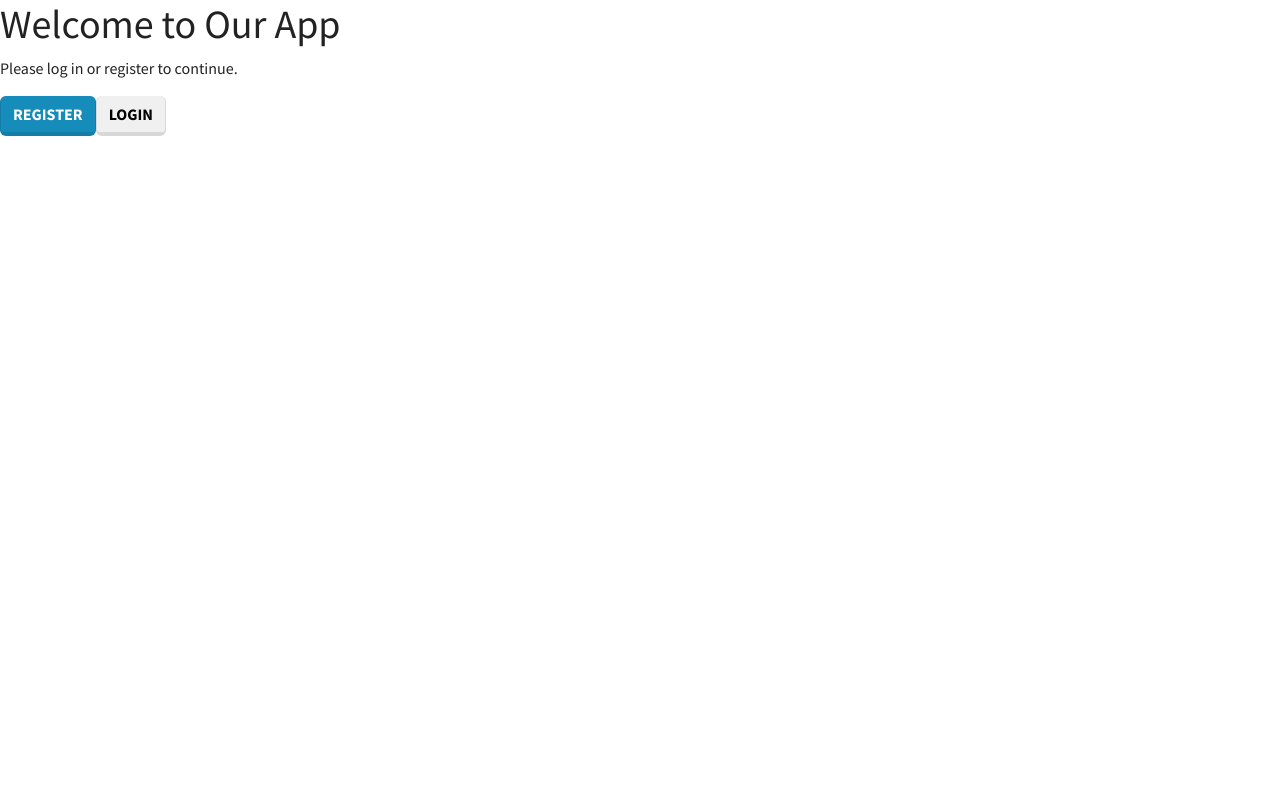
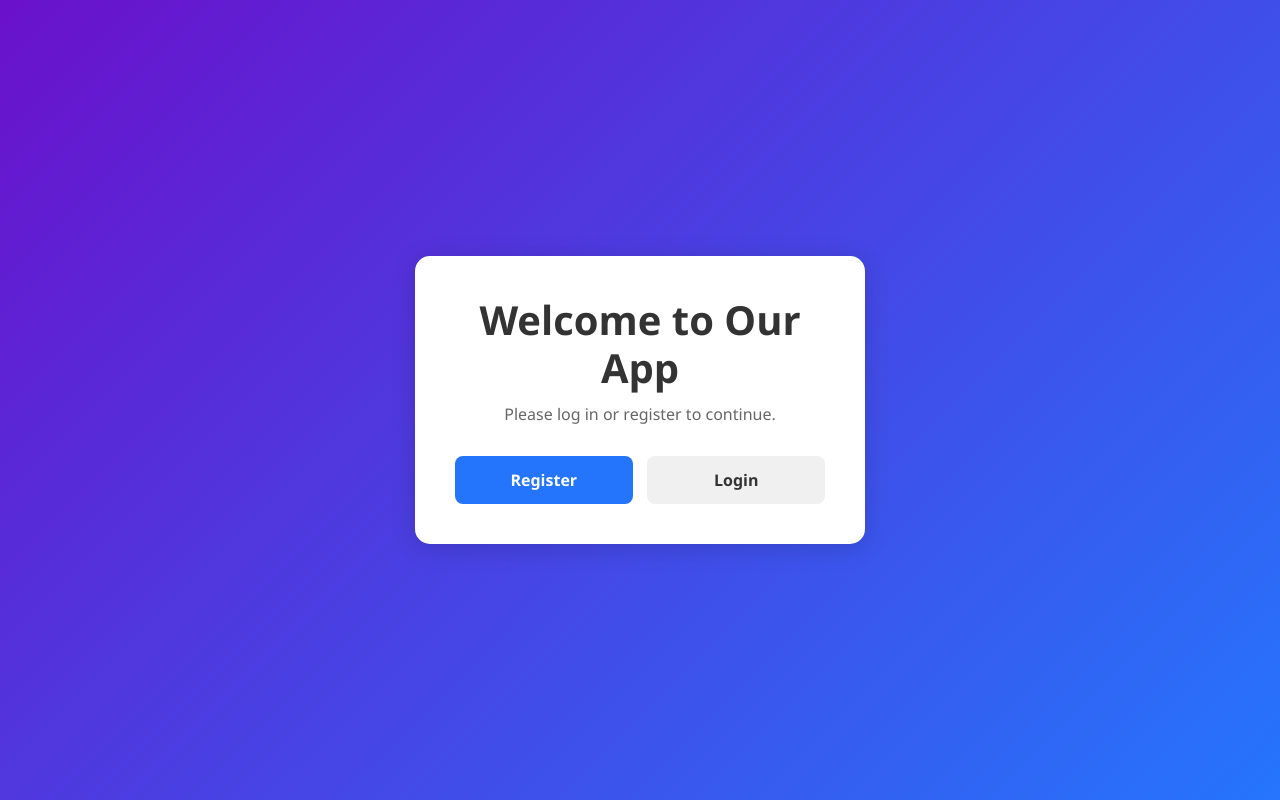
Before and after one commit to RyanCantUNI/INSY7314-POE-KSS, a React (Create React App) app in the folder frontend/: page / in a window 1280 px wide. Built offline with nearby package versions, Linux system fonts and the light colour scheme.

Commit message:
Improved the app ui

```diff
--- a/frontend/src/App.js
+++ b/frontend/src/App.js
@@ -1,23 +1,82 @@
 import React from 'react';
 import './App.css';
-import { BrowserRouter as Router, Routes, Route, Link } from 'react-router-dom';
+import { BrowserRouter as Router, Routes, Route, useNavigate } from 'react-router-dom';
 import Login from './components/login';
 import Register from './components/register';
 import Payment from './components/payment';
 import Logs from './components/logs';
 
-// Move Index outside App
+// 🎨 Updated Landing (Index) Page
 function Index() {
+  const navigate = useNavigate();
+
   return (
-    <div className="App">
-      <header className="App-header">
-        <h1>Welcome to Our App</h1>
-        <p>Please log in or register to continue.</p>
-        <div className="button-container">
-          <button className="btn btn-register btn-primary" onClick={() => window.location.href = '/register'}>Register</button>
-          <button className="btn btn-login btn-secondary" onClick={() => window.location.href = '/login'}>Login</button>
+    <div
+      style={{
+        display: 'flex',
+        justifyContent: 'center',
+        alignItems: 'center',
+        height: '100vh',
+        background: 'linear-gradient(135deg, #6a11cb, #2575fc)',
+        fontFamily: 'Segoe UI, Tahoma, Geneva, Verdana, sans-serif'
+      }}
+    >
+      <div
+        style={{
+          backgroundColor: '#fff',
+          padding: '40px',
+          borderRadius: '15px',
+          boxShadow: '0 4px 25px rgba(0, 0, 0, 0.15)',
+          width: '100%',
+          maxWidth: '450px',
+          textAlign: 'center'
+        }}
+      >
+        <h1 style={{ color: '#333', marginBottom: '10px', fontWeight: '700' }}>Welcome to Our App</h1>
+        <p style={{ color: '#666', marginBottom: '30px' }}>
+          Please log in or register to continue.
+        </p>
+
+        <div style={{ display: 'flex', justifyContent: 'space-between' }}>
+          <button
+            onClick={() => navigate('/register')}
+            style={{
+              backgroundColor: '#2575fc',
+              color: '#fff',
+              padding: '12px 20px',
+              border: 'none',
+              borderRadius: '8px',
+              cursor: 'pointer',
+              fontWeight: '600',
+              width: '48%',
+              transition: 'background-color 0.3s ease, transform 0.2s ease'
+            }}
+            onMouseOver={(e) => (e.target.style.backgroundColor = '#1a5fd1')}
+            onMouseOut={(e) => (e.target.style.backgroundColor = '#2575fc')}
+          >
+            Register
+          </button>
+
+          <button
+            onClick={() => navigate('/login')}
+            style={{
+              backgroundColor: '#f0f0f0',
+              color: '#333',
+              padding: '12px 20px',
+              border: 'none',
+              borderRadius: '8px',
+              cursor: 'pointer',
+              fontWeight: '600',
+              width: '48%',
+              transition: 'background-color 0.3s ease, transform 0.2s ease'
+            }}
+            onMouseOver={(e) => (e.target.style.backgroundColor = '#e0e0e0')}
+            onMouseOut={(e) => (e.target.style.backgroundColor = '#f0f0f0')}
+          >
+            Login
+          </button>
         </div>
-      </header>
+      </div>
     </div>
   );
 }
```
